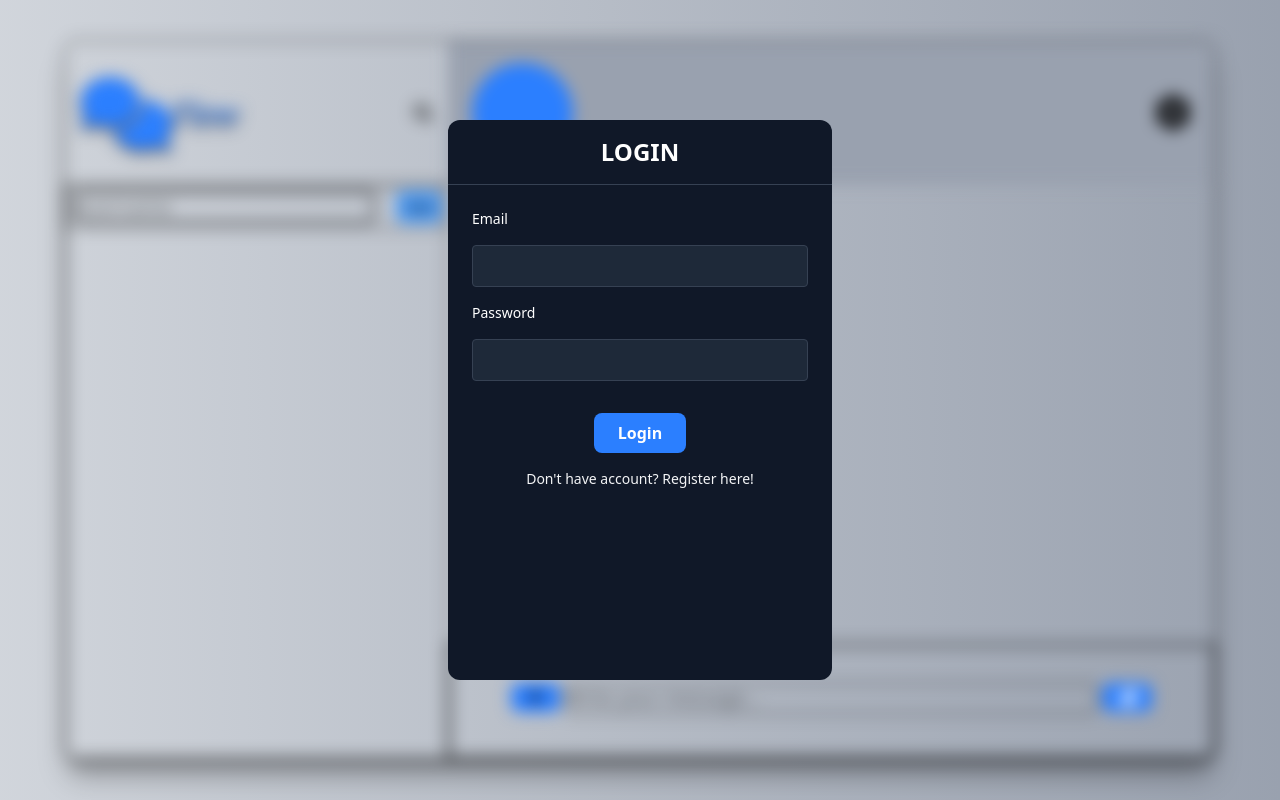
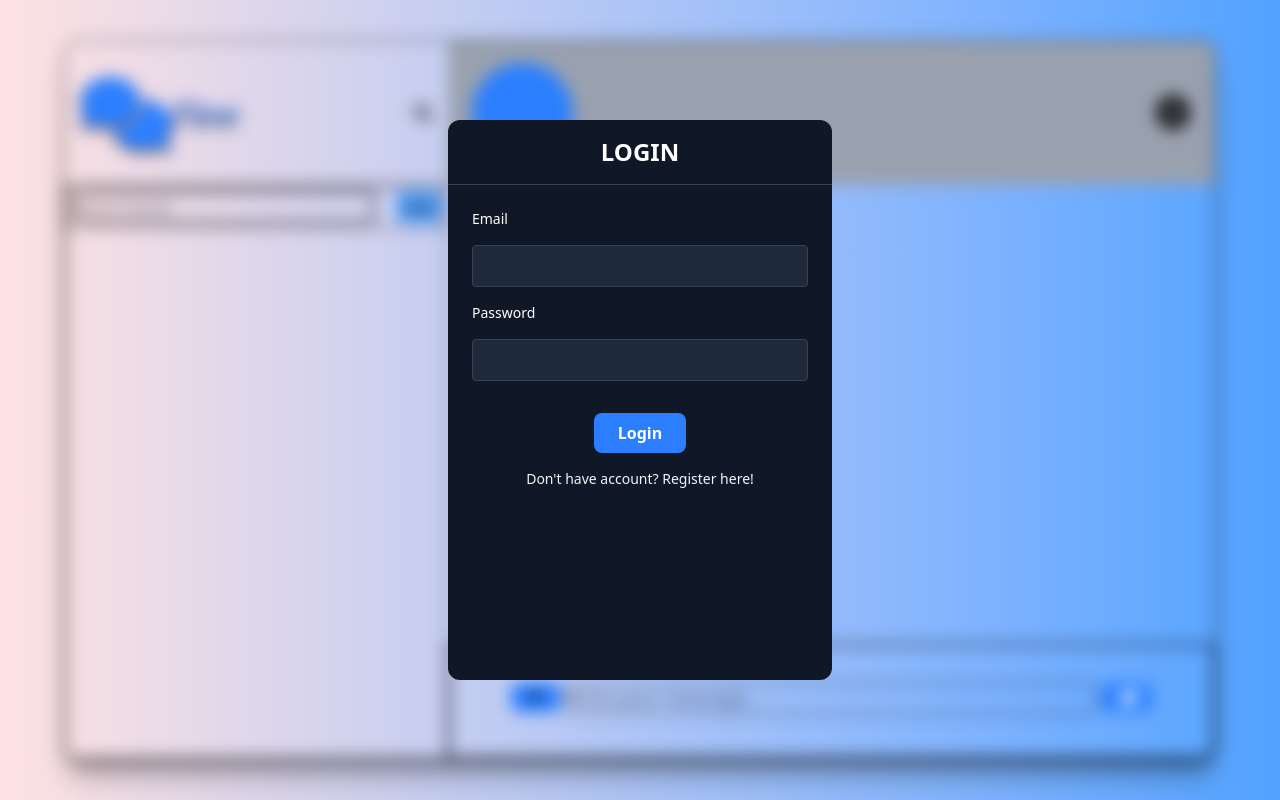
Before and after one commit to ds-upin/FlowA, a React (Vite) app: page / in a window 1280 px wide. Built offline with nearby package versions, Linux system fonts and the light colour scheme.

Commit message:
Improved UI

```diff
--- a/src/Pages/Home.jsx
+++ b/src/Pages/Home.jsx
@@ -244,7 +244,7 @@ const Home = () => {
 
 
 
-    return <div className="flex w-[100vw] h-[100vh] bg-gradient-to-r from-gray-300 to-gray-400">
+    return <div className="flex w-[100vw] h-[100vh] bg-gradient-to-r from-red-100 to-blue-400">
 
         {showContactProfile ? <ContactProfile showContact={setShowContactProfile} getContacts={getContacts} setSelectedUser={setSelectedUser} selectedUser={selectedUser} /> : null}
         {showProfile ? <Profile /> : null}
```
